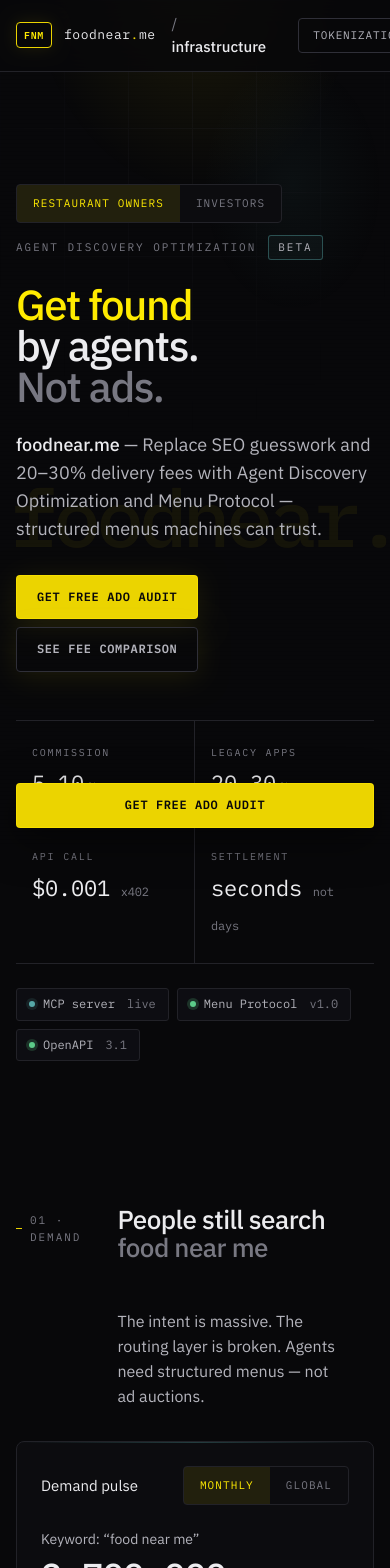
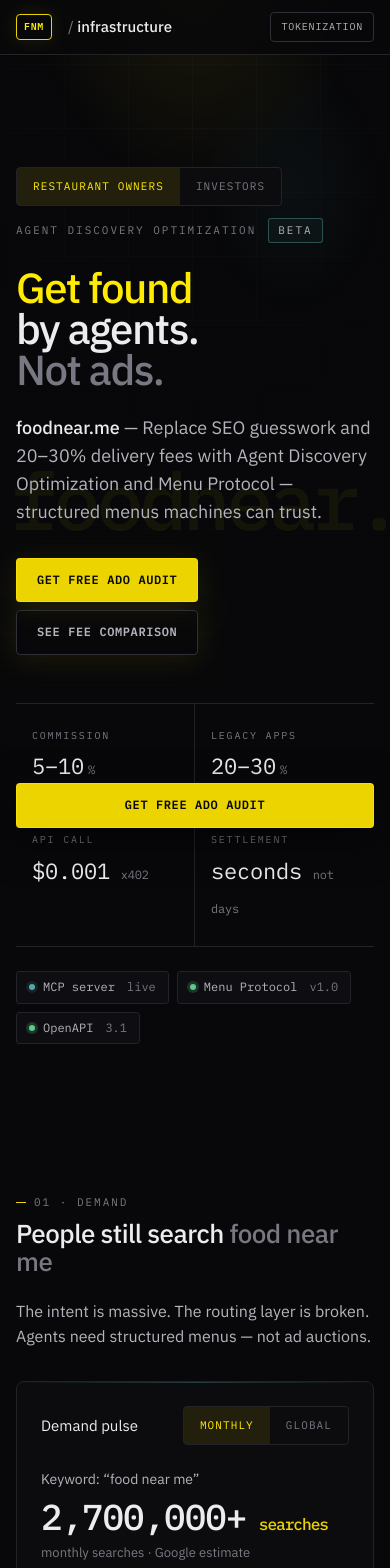
Before and after one commit to food-near-me/platform, a Next.js app in the folder apps/web/: page / in a window 390 px wide. Shown: the top 1568 px of the page. Built offline with nearby package versions, Linux system fonts and the light colour scheme.

Commit message:
fix: improve mobile layout for header and sections
- Hide brand text and prevent breadcrumb wrapping in topbar
- Center the mobile CTA button
- Fix grid column scrunching in section headers on small screens

```diff
--- a/apps/web/app/globals.css
+++ b/apps/web/app/globals.css
@@ -976,6 +976,172 @@ main.page {
   font-size: 14px;
 }
 
+/* ── Pricing ────────────────────────────────────────────────── */
+.pricing-hero h1 {
+  max-width: 16ch;
+}
+
+.pricing-grid {
+  display: grid;
+  grid-template-columns: repeat(4, minmax(0, 1fr));
+  gap: 4px;
+}
+
+.pricing-card {
+  min-height: 100%;
+  padding: var(--space-5);
+  background: var(--bg-1);
+  border: 1px solid var(--line);
+  border-radius: var(--radius-lg);
+  display: flex;
+  flex-direction: column;
+  gap: var(--space-4);
+  transition:
+    border-color 0.15s,
+    background 0.15s,
+    transform 0.15s;
+}
+
+.pricing-card:hover {
+  border-color: var(--accent-dim);
+  background: var(--bg-2);
+  transform: translateY(-2px);
+}
+
+.pricing-card.featured {
+  border-color: oklch(from var(--accent) l c h / 0.68);
+  background:
+    linear-gradient(180deg, var(--accent-glow), transparent 42%),
+    var(--bg-1);
+  box-shadow: 0 0 0 1px oklch(from var(--accent) l c h / 0.18);
+}
+
+.pricing-card-top {
+  display: flex;
+  flex-direction: column;
+  gap: var(--space-3);
+}
+
+.pricing-card h3 {
+  margin: 0;
+  font-size: 22px;
+  font-weight: 500;
+  letter-spacing: -0.02em;
+}
+
+.pricing-card p {
+  margin: 0;
+  color: var(--fg-dim);
+  font-size: 13px;
+}
+
+.price-line {
+  display: flex;
+  align-items: baseline;
+  gap: var(--space-2);
+  padding: var(--space-3) 0;
+  border-top: 1px solid var(--line);
+  border-bottom: 1px solid var(--line);
+}
+
+.price-line .price {
+  font-family: var(--mono);
+  font-size: clamp(30px, 4vw, 42px);
+  line-height: 1;
+  color: var(--fg);
+}
+
+.price-line .cadence {
+  font-family: var(--mono);
+  font-size: 11px;
+  color: var(--fg-mute);
+}
+
+.pricing-card ul {
+  margin: 0;
+  padding: 0;
+  list-style: none;
+  display: flex;
+  flex-direction: column;
+  gap: var(--space-3);
+  flex: 1;
+}
+
+.pricing-card li {
+  position: relative;
+  padding-left: var(--space-4);
+  color: var(--fg-dim);
+  font-size: 13px;
+}
+
+.pricing-card li::before {
+  content: "";
+  position: absolute;
+  left: 0;
+  top: 8px;
+  width: 6px;
+  height: 6px;
+  border-radius: 1px;
+  background: var(--tech);
+  box-shadow: 0 0 0 3px oklch(from var(--tech) l c h / 0.12);
+}
+
+.pricing-card.featured li::before {
+  background: var(--accent);
+  box-shadow: 0 0 0 3px var(--accent-glow);
+}
+
+.pricing-card .btn {
+  width: 100%;
+}
+
+.pricing-intake-grid {
+  display: grid;
+  grid-template-columns: minmax(220px, 0.7fr) 1fr;
+  gap: var(--space-5);
+  align-items: start;
+}
+
+.plan-selector {
+  display: grid;
+  gap: var(--space-2);
+}
+
+.plan-selector button {
+  text-align: left;
+  padding: var(--space-3) var(--space-4);
+  border: 1px solid var(--line);
+  border-radius: var(--radius);
+  background: var(--bg-2);
+  color: var(--fg-dim);
+  cursor: pointer;
+  transition:
+    border-color 0.15s,
+    background 0.15s,
+    color 0.15s;
+}
+
+.plan-selector button:hover,
+.plan-selector button.active {
+  border-color: var(--accent-dim);
+  background: var(--accent-glow);
+  color: var(--fg);
+}
+
+.plan-selector span {
+  display: block;
+  font-family: var(--mono);
+  font-size: 12px;
+  letter-spacing: 0.08em;
+  text-transform: uppercase;
+}
+
+.plan-selector small {
+  display: block;
+  margin-top: 4px;
+  color: var(--fg-mute);
+}
+
 /* ── Footer ─────────────────────────────────────────────────── */
 .foot {
   padding: var(--space-7) var(--space-6) var(--space-6);
@@ -1007,7 +1173,10 @@ main.page {
 .mobile-cta {
   display: none;
   position: fixed;
-  inset-inline: var(--space-4);
+  left: 50%;
+  transform: translateX(-50%);
+  width: calc(100% - calc(var(--space-4) * 2));
+  max-width: 400px;
   bottom: var(--space-4);
   z-index: 40;
 }
@@ -1020,9 +1189,21 @@ main.page {
 
 /* ── Responsive ─────────────────────────────────────────────── */
 @media (max-width: 980px) {
-  .section-head,
+  .section-head {
+    grid-template-columns: 1fr;
+    gap: var(--space-2);
+  }
+
+  .section-head .lede {
+    grid-column: 1;
+  }
+
   .section-body {
     grid-template-columns: 1fr;
+  }
+
+  .launch-panel {
+    padding: var(--space-5);
   }
 
   .flow-strip,
@@ -1048,6 +1229,14 @@ main.page {
   }
 
   .pulse-stats {
+    grid-template-columns: 1fr;
+  }
+
+  .pricing-grid {
+    grid-template-columns: repeat(2, minmax(0, 1fr));
+  }
+
+  .pricing-intake-grid {
     grid-template-columns: 1fr;
   }
 
@@ -1086,8 +1275,27 @@ main.page {
     padding-right: var(--space-4);
   }
 
+  .topbar .brand > span:not(.brand-mark) {
+    display: none;
+  }
+
+  .topbar .crumb {
+    white-space: nowrap;
+    overflow: hidden;
+    text-overflow: ellipsis;
+  }
+
+  .topbar .nav-link {
+    padding: 6px 10px;
+    font-size: 10px;
+  }
+
   .hero h1 {
     max-width: none;
+  }
+
+  .pricing-grid {
+    grid-template-columns: 1fr;
   }
 }
 
```
